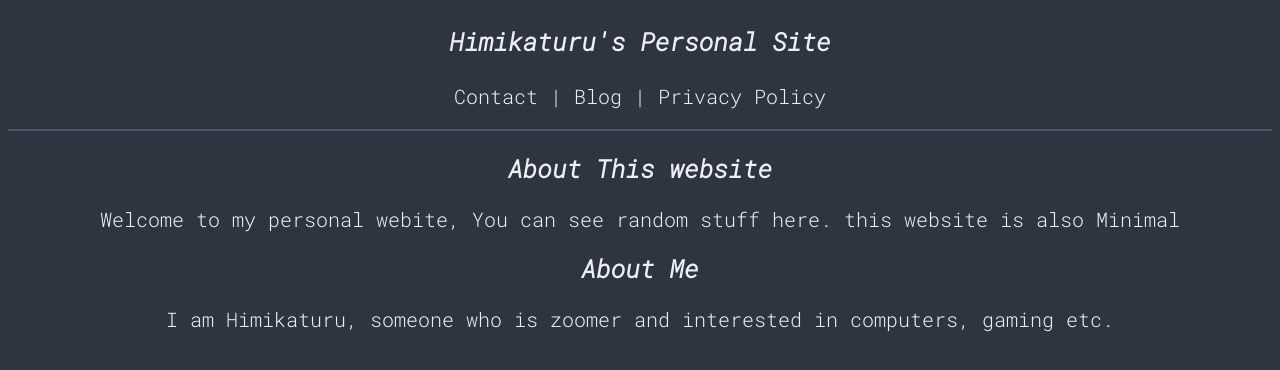
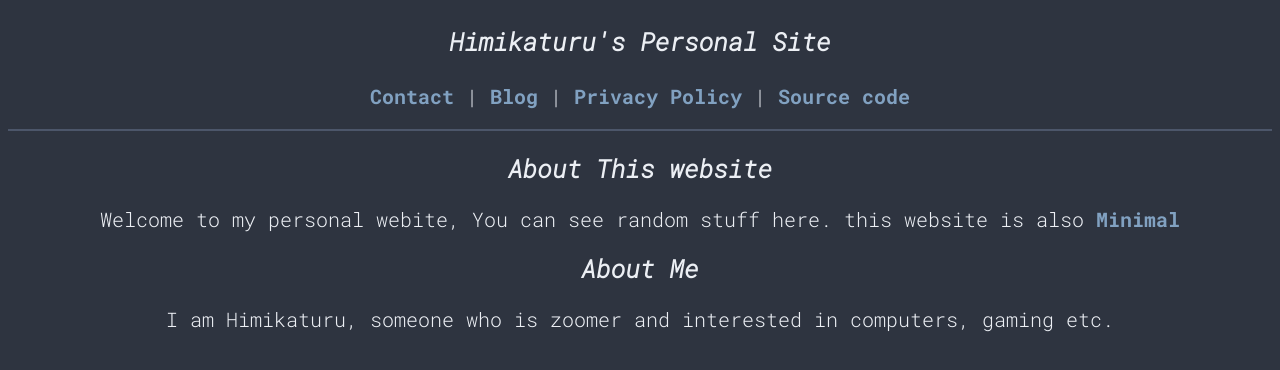
Before and after one commit to Himikat9/website, a plain HTML site: page index.html in a window 1280 px wide. Drawn offline with Linux system fonts and the light colour scheme.

Commit message:
Changed main page and some font color

```diff
--- a/index.html
+++ b/index.html
@@ -20,7 +20,7 @@
    </head>
    <body>
       <h3>Himikaturu's Personal Site</h3>
-      <p><a href="/contact">Contact</a> | <a href="/blog">Blog</a> | <a href="/privacy">Privacy Policy</a></p>
+      <p><a href="/contact">Contact</a> | <a href="/blog">Blog</a> | <a href="/privacy">Privacy Policy</a> | <a href="https://github.com/himikat9/alisyus.xyz">Source code</a></p>
       <hr class="new4">
       <h2>About This website</h2>
       <p>Welcome to my personal webite, You can see random stuff here. this website is also  <a href="https://motherfuckingwebsite.com/">Minimal</a></p>
--- a/stylesheets/main.css
+++ b/stylesheets/main.css
@@ -19,10 +19,10 @@ h2, h3 {
   font-family: "RobotoMono-LightItalic";
 }
 a {
-  color: #eceff4;
+  color: #81a1c1;
   font-size: 20px;
   text-decoration: none;
-  font-family: "RobotoMono-Light";
+  font-family: "RobotoMono-Bold";
 }
 p {
   color:#eceff4;
```
Also changed, not shown: contact.html (+0 -1 lines).
